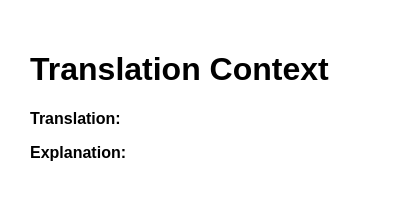
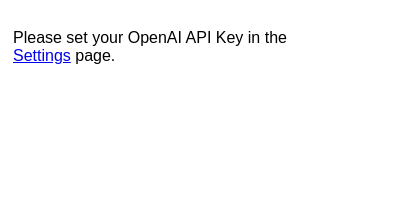
Before and after one commit to johnlewissims/ChatGPTranslate, a browser extension: page views/popup.html in a window 400 px wide. Drawn offline with Linux system fonts and the light colour scheme.

Commit message:
Adding Message for API Key to Popup

```diff
--- a/scripts/popup.js
+++ b/scripts/popup.js
@@ -1,4 +1,8 @@
 document.addEventListener('DOMContentLoaded', () => {
+    // Dynamically set the link to the settings page
+    const settingsLink = document.getElementById('settings-link');
+    settingsLink.href = chrome.runtime.getURL('views/settings.html');
+
     chrome.storage.local.get(['translation', 'explanation', 'OPENAI_API_KEY'], data => {
         const apiKey = data.OPENAI_API_KEY;
         if (!apiKey) {
@@ -6,6 +10,9 @@
             document.getElementById('translation-section').style.display = 'none';
             document.getElementById('explanation-section').style.display = 'none';
         } else {
+            document.getElementById('instruction').style.display = 'none';
+            document.getElementById('translation-section').style.display = 'block';
+            document.getElementById('explanation-section').style.display = 'block';
             document.getElementById('translation').textContent = data.translation || 'No translation available';
             document.getElementById('explanation').textContent = data.explanation || 'No explanation available';
         }
--- a/styles/styles.css
+++ b/styles/styles.css
@@ -1,21 +1,13 @@
 body {
   font-family: Arial, sans-serif;
-    padding: 10px;
-}
-
-button {
-    margin: 5px;
+  padding: 5px;
+  width: 300px;
 }
 
 #translation-popup {
   max-width: 300px;
   font-family: Arial, sans-serif;
   font-size: 14px;
-}
-
-body {
-    font-family: Arial, sans-serif;
-    margin: 20px;
 }
 
 label {
--- a/views/popup.html
+++ b/views/popup.html
@@ -2,14 +2,14 @@
 <html>
 
 <head>
-    <title>Translation Context</title>
+    <title>ChatGPTranslate</title>
     <link rel="stylesheet" href="../styles/styles.css">
 </head>
 
 <body>
-    <h1>Translation Context</h1>
-    <p><strong>Translation:</strong> <span id="translation"></span></p>
-    <p><strong>Explanation:</strong> <span id="explanation"></span></p>
+    <p id="instruction" style="display: none;">
+        Please set your OpenAI API Key in the <a id="settings-link" href="#" target="_blank">Settings</a> page.
+    </p>
     <script src="../scripts/popup.js"></script>
 </body>
 
```
Lines whose indentation alone changed are shown as unchanged.
